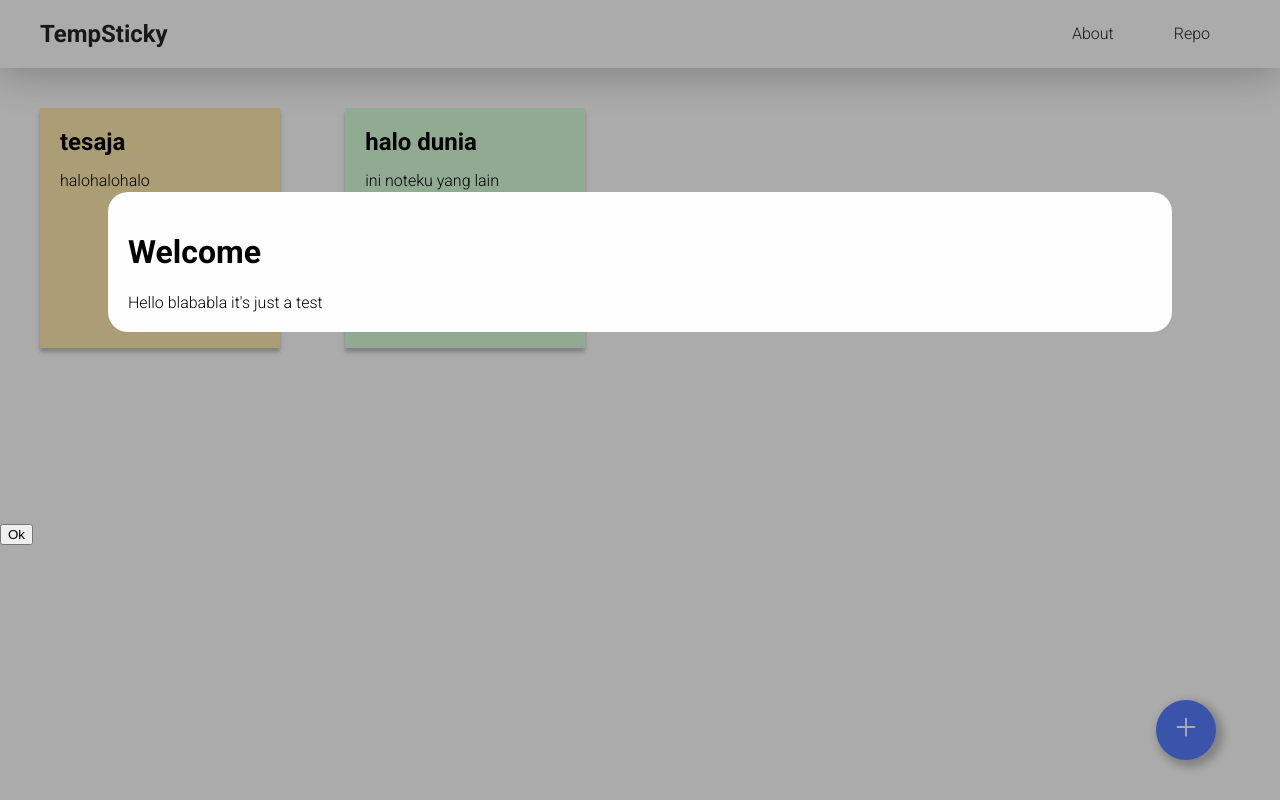
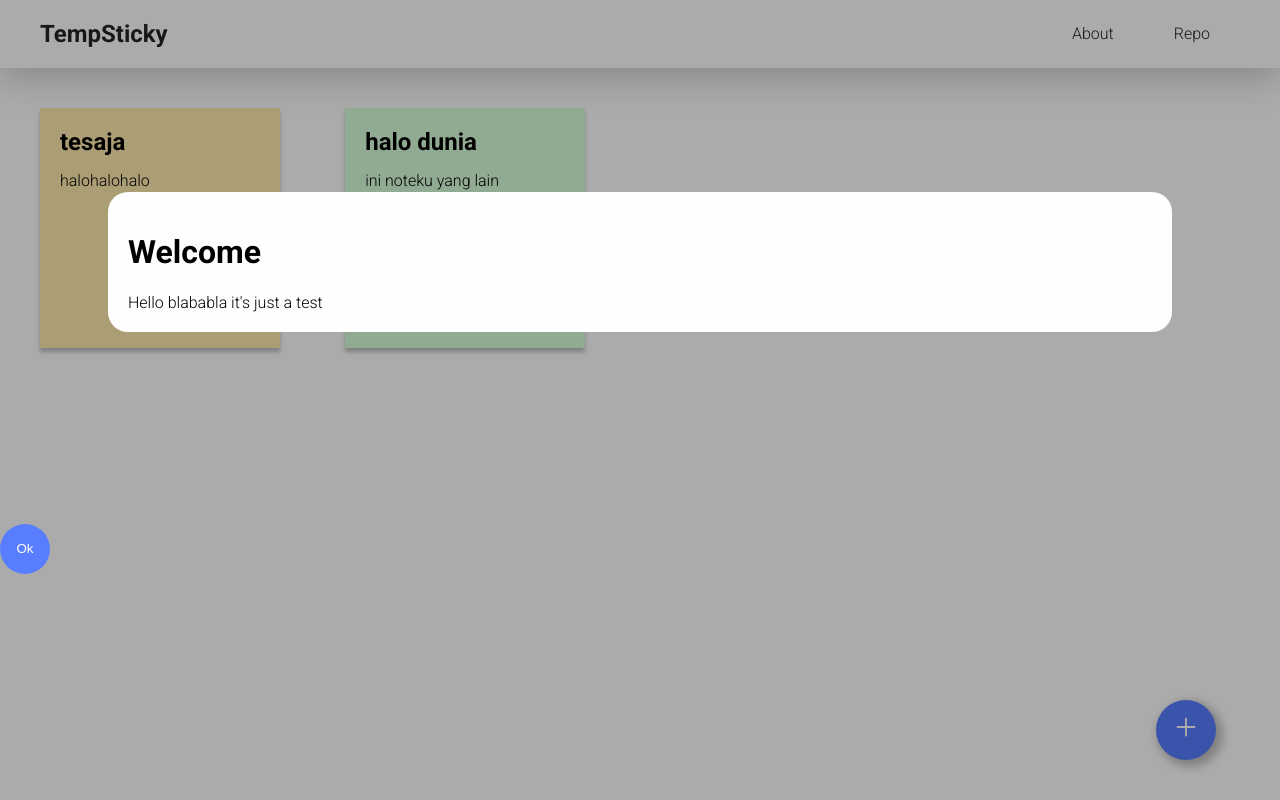
Before and after one commit to NafisHandoko/TempSticky, a React (Vite) app: page / in a window 1280 px wide. Both pictures are taken after a click on the button 1186 px from the left and 730 px from the top of the page. Built offline with nearby package versions, Linux system fonts and the light colour scheme.

Commit message:
add add-modal-close-button button on AddModal component

```diff
--- a/src/AddModal/index.css
+++ b/src/AddModal/index.css
@@ -29,4 +29,21 @@
   padding: 20px;
   width: 80%;
   border-radius: 20px;
+  animation-name: modal-animate;
+  animation-duration: 0.7s;
 }
+
+@keyframes modal-animate {
+  from{scale: 0.2}
+  to{scale: 1}
+}
+
+.add-modal-close-button{
+  position: absolute;
+  background-color: #587DFF;
+  border: none;
+  border-radius: 100%;
+  width: 50px;
+  aspect-ratio: 1;
+  color: white;
+}
--- a/src/AddModal/index.jsx
+++ b/src/AddModal/index.jsx
@@ -27,7 +27,7 @@ class AddModal extends Component{
             <h1>Welcome</h1>
             <p>Hello blababla it's just a test</p>
           </div>
-          <button onClick={this.disableModal}>Ok</button>
+          <button className="add-modal-close-button" onClick={this.disableModal}>Ok</button>
         </div>
       </>
     )
```
